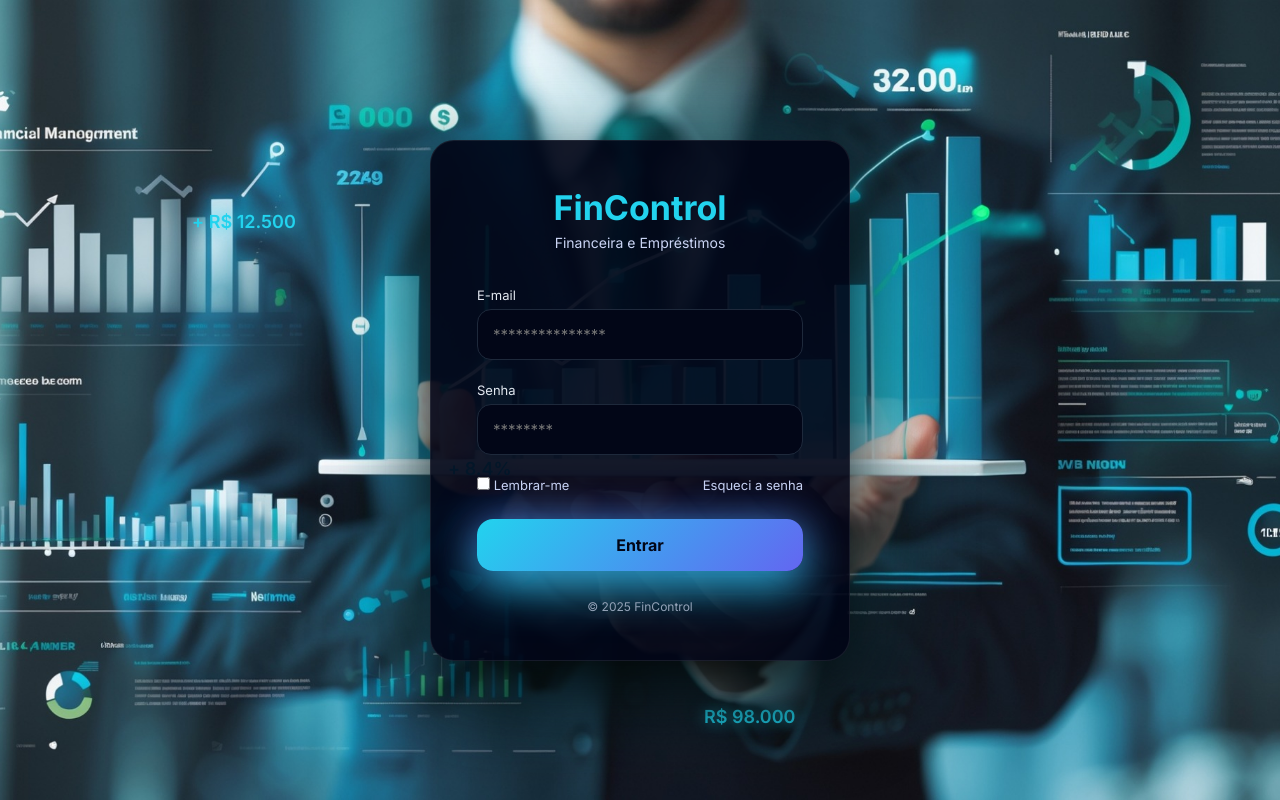
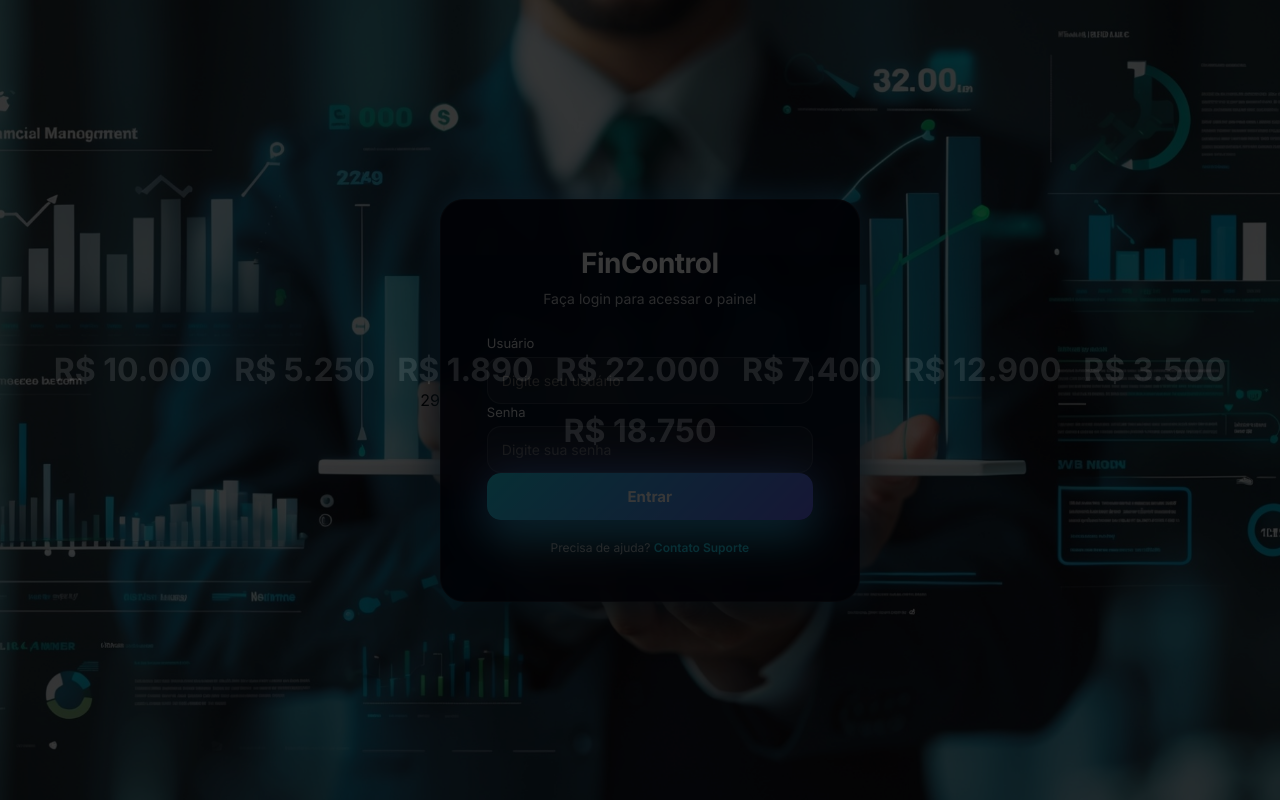
Before and after one commit to zacariasprojeto/fincontrool, a plain HTML site: page login.html in a window 1280 px wide. Drawn offline with Linux system fonts and the light colour scheme.

Commit message:
Update login.html

```diff
--- a/login.html
+++ b/login.html
@@ -4,9 +4,8 @@
 <meta charset="UTF-8">
 <title>Login | FinControl</title>
 <meta name="viewport" content="width=device-width, initial-scale=1.0">
-
-<link href="https://fonts.googleapis.com/css2?family=Inter:wght@300;400;600;700&display=swap" rel="stylesheet">
-
+<link href="https://fonts.googleapis.com/css2?
+family=Inter:wght@300;400;600;700&display=swap" rel="stylesheet">
 <style>
 *{
 margin:0;
@@ -14,8 +13,6 @@
 box-sizing:border-box;
 font-family:'Inter',sans-serif;
 }
-
-/* ===== FUNDO FULL HD ===== */
 body{
 height:100vh;
 background:url("fundo-financeiro.jpg") no-repeat center center fixed;
@@ -25,54 +22,21 @@ body{
 align-items:center;
 overflow:hidden;
 }
-
-/* ===== CAMADA DE NÚMEROS FLUTUANTES ===== */
-.floating-numbers{
-  position:fixed;
+/* OVERLAY ESCURO */
+body::before{
+content:"";
+position:absolute;
 inset:0;
-  pointer-events:none;
+background:rgba(0,0,0,0.78);
 z-index:1;
 }
-
-.float-item{
-  position:absolute;
-  color:#22d3ee;
-  font-weight:600;
-  font-size:18px;
-  opacity:0;
-  animation:floatUp 8s linear infinite;
-  text-shadow:0 0 15px rgba(34,211,238,0.8);
-}
-
-/* POSIÇÕES */
-.f1{ left:15%; animation-delay:0s; }
-.f2{ left:35%; animation-delay:2s; }
-.f3{ left:55%; animation-delay:4s; }
-.f4{ left:75%; animation-delay:6s; }
-
-/* ANIMAÇÃO */
-@keyframes floatUp{
-  0%{
-    bottom:-50px;
-    opacity:0;
-    transform:translateY(0);
-  }
-  10%{ opacity:1; }
-  90%{ opacity:1; }
-  100%{
-    bottom:110%;
-    opacity:0;
-    transform:translateY(-60px);
-  }
-}
-
 /* ===== LOGIN ===== */
+26
 .login-wrapper{
 position:relative;
 z-index:5;
 animation:fadeZoom 1s ease forwards;
 }
-
 @keyframes fadeZoom{
 from{
 opacity:0;
@@ -83,7 +47,6 @@ body{
 transform:scale(1);
 }
 }
-
 /* CARD */
 .login-box{
 width:420px;
@@ -92,229 +55,147 @@ body{
 border-radius:24px;
 border:1px solid rgba(255,255,255,0.08);
 color:#fff;
-
 box-shadow:
-    0 35px 90px rgba(0,0,0,0.95),
-    0 0 120px rgba(34,211,238,0.35);
+0 25px 60px rgba(0,0,0,0.6),
+0 0 30px rgba(34,211,238,0.45),
+0 0 30px rgba(99,102,241,0.35);
+backdrop-filter:blur(12px);
 }
-
-/* TÍTULO */
 .login-box h1{
+font-size:28px;
+font-weight:700;
+margin-bottom:10px;
+letter-spacing:-0.5px;
 text-align:center;
-  font-size:34px;
-  color:#22d3ee;
+}
+.login-box p{
+font-size:14px;
+font-weight:400;
+color:rgba(255,255,255,0.75);
+text-align:center;
+margin-bottom:28px;
+}
+27
+/* INPUTS */
+.input-group{
+margin-bottom:18px;
+}
+.input-group label{
+display:block;
+font-size:13px;
+font-weight:500;
 margin-bottom:6px;
+color:rgba(255,255,255,0.85);
 }
-
-.login-box p{
-  text-align:center;
-  color:#cbd5f5;
-  margin-bottom:36px;
+.input-group input{
+width:100%;
+padding:14px 14px;
+border-radius:14px;
+border:1px solid rgba(255,255,255,0.12);
+background:rgba(255,255,255,0.05);
+color:#fff;
 font-size:14px;
+outline:none;
+transition:0.25s;
 }
-
-/* INPUTS */
-.form-group{
-  margin-bottom:22px;
+.input-group input:focus{
+border:1px solid rgba(34,211,238,0.8);
+box-shadow:0 0 10px rgba(34,211,238,0.55);
+background:rgba(255,255,255,0.08);
 }
-
-.form-group label{
-  font-size:13px;
-  color:#e2e8f0;
-  display:block;
-  margin-bottom:6px;
-}
-
-.form-group input{
-  width:100%;
-  padding:15px;
-  border-radius:14px;
-  background:#020617;
-  border:1px solid #1e293b;
-  color:#fff;
-  font-size:15px;
-}
-
-.form-group input:focus{
-  outline:none;
-  border-color:#22d3ee;
-  box-shadow:0 0 0 3px rgba(34,211,238,0.35);
-}
-
-/* OPÇÕES */
-.options{
-  display:flex;
-  justify-content:space-between;
-  align-items:center;
-  font-size:13px;
-  color:#cbd5f5;
-  margin-bottom:26px;
-}
-
 /* BOTÃO */
 .btn-login{
 width:100%;
-  padding:16px;
+padding:14px;
 border:none;
-  border-radius:16px;
-  background:linear-gradient(135deg,#22d3ee,#6366f1);
-  color:#020617;
-  font-size:16px;
+border-radius:14px;
+font-size:15px;
 font-weight:700;
 cursor:pointer;
+color:#fff;
+background:linear-gradient(135deg,#22d3ee,#6366f1);
+box-shadow:0 18px 45px rgba(34,211,238,0.7),
+0 0 40px rgba(99,102,241,0.6);
 transition:0.3s;
-
-  box-shadow:
-    0 18px 45px rgba(34,211,238,0.7),
-    0 0 40px rgba(99,102,241,0.6);
 }
-
+28
 .btn-login:hover{
 transform:translateY(-3px);
 box-shadow:
 0 28px 70px rgba(34,211,238,1),
 0 0 60px rgba(99,102,241,0.9);
 }
-
 /* RODAPÉ */
 .footer{
-  margin-top:28px;
+margin-top:20px;
 text-align:center;
 font-size:12px;
-  color:#94a3b8;
+color:rgba(255,255,255,0.65);
 }
-/* ===== MOBILE ===== */
-@media (max-width: 768px){
-  body{
-    min-height:100dvh;
-    height:auto;
-    padding:18px;
-    overflow:auto;
-    background-attachment:scroll;
-    align-items:flex-start;
+.footer a{
+color:#22d3ee;
+text-decoration:none;
+font-weight:600;
 }
+.footer a:hover{
+text-decoration:underline;
+}
+/* ===== RESPONSIVO (mobile) ===== */
 .login-box{
 width:min(420px, 92vw);
-    padding:28px;
-    border-radius:20px;
+padding:min(46px, 6vw);
 }
-  .login-box h1{font-size:28px;}
-  .options{
-    flex-direction:column;
-    align-items:flex-start;
-    gap:10px;
+@media (max-width: 520px){
+body{
+height:auto;
+min-height:100dvh;
+overflow:auto; /* permite rolar com teclado aberto */
+background-attachment:scroll; /* evita travamentos no mobile */
 }
-  .float-item{font-size:14px;}
+.footer{
+padding:0 16px;
+text-align:center;
 }
-
-@media (max-width: 420px){
-  .login-box{padding:22px;}
-  .login-box h1{font-size:24px;}
-  .btn-login{padding:14px; font-size:15px;}
 }
-
 </style>
 </head>
-
 <body>
-
-<!-- NÚMEROS FINANCEIROS FLUTUANDO -->
-<div class="floating-numbers">
-  <div class="float-item f1">+ R$ 12.500</div>
-  <div class="float-item f2">+ 8.4%</div>
-  <div class="float-item f3">R$ 98.000</div>
-  <div class="float-item f4">+ R$ 2.350</div>
+29
+<!-- NÚMEROS FINANCEIROS DECORATIVOS -->
+<div class="money-overlay" style="position:absolute; inset:0; z-index:2;
+pointer-events:none; opacity:0.10; font-size:32px; font-weight:700; color:#fff;
+display:flex; flex-wrap:wrap; align-content:center; justify-content:center; gap:
+22px;">
+<span>R$ 10.000</span><span>R$ 5.250</span><span>R$ 1.890</span><span>R$
+22.000</span>
+<span>R$ 7.400</span><span>R$ 12.900</span><span>R$ 3.500</span><span>R$
+18.750</span>
 </div>
-
-<!-- LOGIN -->
+<!-- LOGIN BOX -->
 <div class="login-wrapper">
 <div class="login-box">
-
 <h1>FinControl</h1>
-    <p>Financeira e Empréstimos</p>
-
-    <div class="form-group">
-      <label>E-mail</label>
-      <input type="email" id="email" placeholder="***************">
+<p>Faça login para acessar o painel</p>
+<div class="input-group">
+<label for="user">Usuário</label>
+<input type="text" id="user" placeholder="Digite seu usuário">
 </div>
-
-    <div class="form-group">
-      <label>Senha</label>
-      <input type="password" id="senha" placeholder="********">
+<div class="input-group">
+<label for="pass">Senha</label>
+<input type="password" id="pass" placeholder="Digite sua senha">
 </div>
-
-    <div class="options">
-      <label><input type="checkbox"> Lembrar-me</label>
-      <span>Esqueci a senha</span>
-    </div>
-
 <button class="btn-login" onclick="login()">Entrar</button>
-
 <div class="footer">
-      © 2025 FinControl
-    </div>
-
+      Precisa de ajuda? <a href="#">Contato Suporte</a>
 </div>
 </div>
-
+</div>
 <script>
-function makeId(prefix){
-  return `${prefix}-${Date.now().toString(16)}-${Math.random().toString(16).slice(2,8)}`;
-}
-
-function login() {
-  const email = document.getElementById("email").value.trim();
-  const senha = document.getElementById("senha").value.trim();
-
-  if (!email || !senha) {
-    alert("Preencha e-mail e senha");
-    return;
-  }
-
-  let usuario = null;
-
-  /* ===== ADMIN MASTER =====
-     (mantenha sua verificação exatamente como você já tinha) */
-  if (email === "gestor@financeiro.com" && senha === "123456") {
-    usuario = { role: "MASTER", nome: "Admin Master", area: "Geral" };
-  }
-
-  /* ===== GESTOR ===== */
-  else if (email === "gestor@financeiro.com" && senha === "123456") {
-    usuario = { role: "GESTOR", nome: "Gestor Financeiro", area: "Centro" };
-  }
-
-  /* ===== OPERADOR ===== */
-  else if (email === "operador@financeiro.com" && senha === "123456") {
-    usuario = { role: "OPERADOR", nome: "Operador João", area: "Centro" };
-  }
-
-  else {
-    alert("Usuário ou senha inválidos");
-    return;
-  }
-
-  // 1) Mantém seu padrão antigo (se alguma parte do front usar isso)
-  localStorage.setItem("usuarioLogado", JSON.stringify(usuario));
-
-  // 2) Salva no padrão que o dashboardd.html usa: currentUser {role, name, area, id}
-  const currentUser = {
-    role: usuario.role,
-    name: usuario.nome,
-    area: usuario.area,
-    id: usuario.role === "MASTER"
-      ? "u-master-demo"
-      : (usuario.role === "GESTOR" ? "u-gestor-demo" : makeId("u-operador"))
-  };
-  localStorage.setItem("currentUser", JSON.stringify(currentUser));
-
-  // 3) Redireciona para o dashboard
+function login(){
+// Aqui você pode colocar validação real.
+// Por enquanto, redireciona direto para o painel:
 window.location.href = "dashboardd.html";
 }
 </script>
-
-
-
-
 </body>
 </html>
```
Lines whose indentation alone changed are shown as unchanged.
